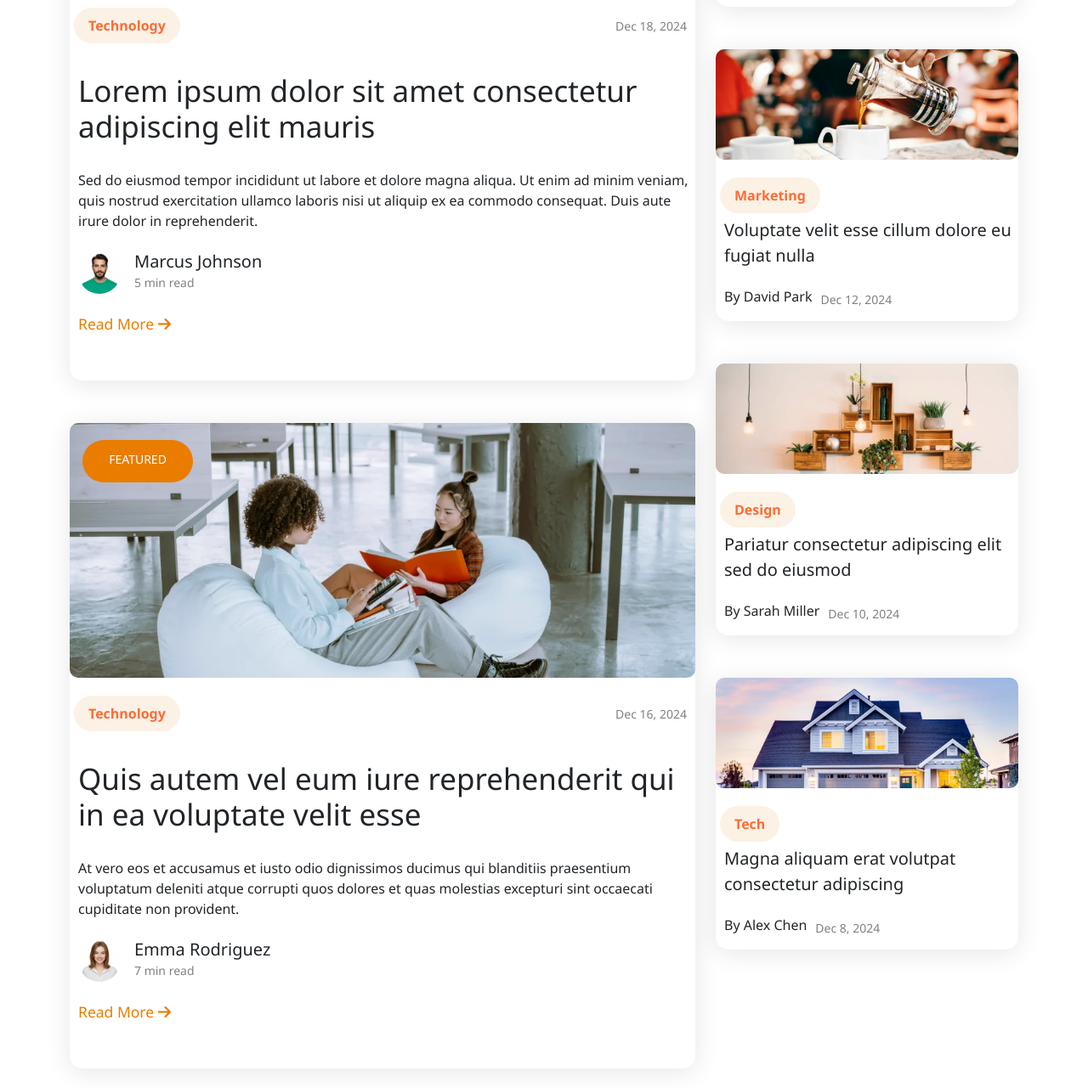
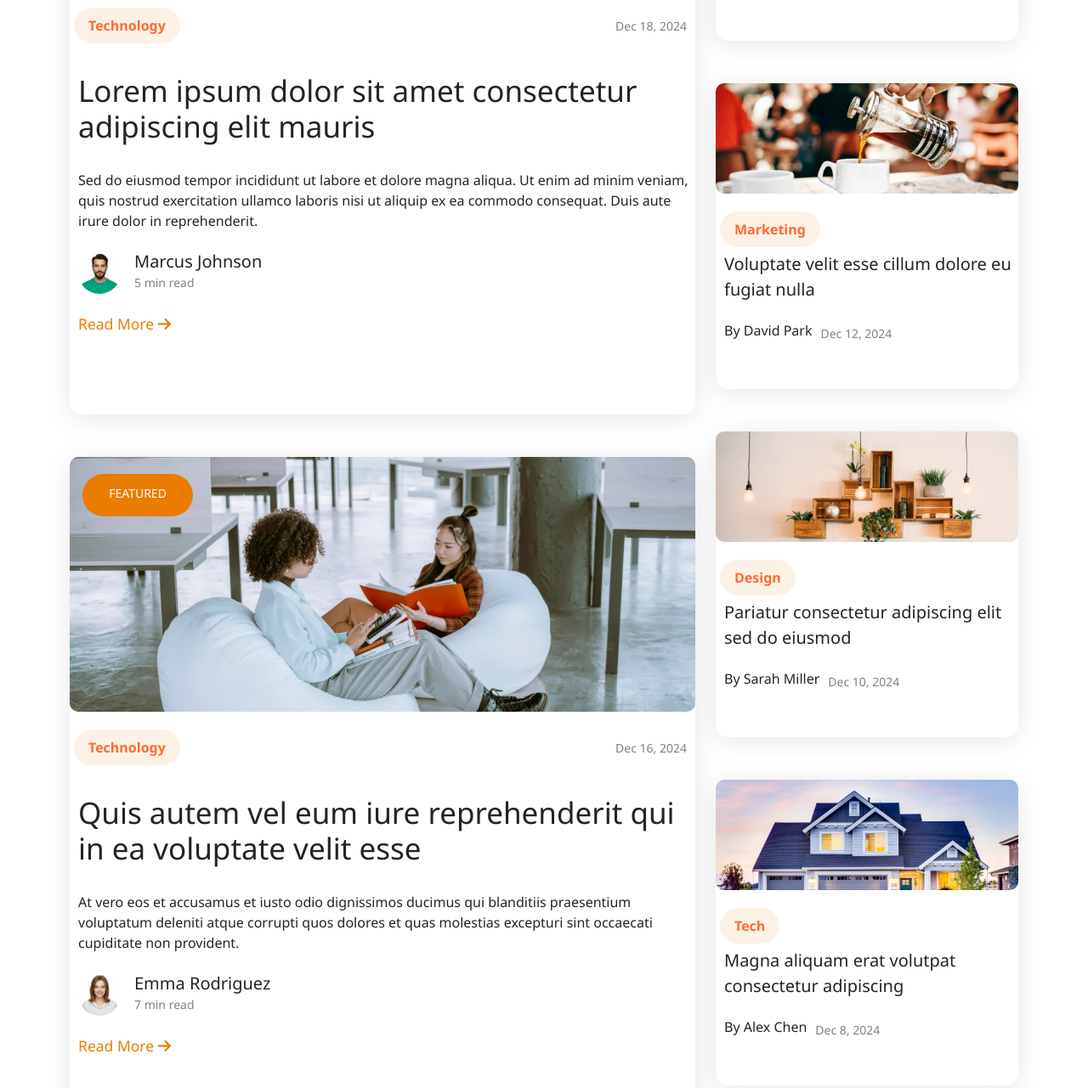
Before and after one commit to YasminAhmed1456/Strive-Webstite, a plain HTML site: page index.html in a window 1280 px wide. Shown: the part 9360-10641 px from the top of the page at 85% size. Drawn offline with nearby package versions, Linux system fonts and the light colour scheme.

Commit message:
Update website with latest changes

```diff
--- a/index.html
+++ b/index.html
@@ -1083,7 +1083,7 @@
             <!-- Left side - Image -->
             <div class="col-lg-8 mb-5 mb-lg-0">
                 <!-- Top Side -->
-                <div class="Top-Side side-left-1" style="box-shadow: 0 4px 30px rgba(0, 0, 0, 0.1); margin-bottom: 50px;border-radius: 15px; height: 85vh;min-height: 95vh;">
+                <div class="Top-Side side-left-1" style="box-shadow: 0 4px 30px rgba(0, 0, 0, 0.1); margin-bottom: 50px;border-radius: 15px; height: 88vh;min-height:100vh;">
                     <div class="position-relative ">
                     <img src="./images/blog-post-7.webp" alt="" class="img-fluid w-100" style="object-fit: cover; border-radius: 10px; height: 300px;">
 
@@ -1118,7 +1118,7 @@
                 </div>
 
                 <!-- Bottom Side -->
-                <div class="Top-Side side-left-2" style="box-shadow: 0 4px 30px rgba(0, 0, 0, 0.1); margin-bottom: 50px;border-radius: 15px; height: 85vh; min-height: 95vh;">
+                <div class="Top-Side side-left-2" style="box-shadow: 0 4px 30px rgba(0, 0, 0, 0.1); margin-bottom: 50px;border-radius: 15px; height: 88vh; min-height: 100vh;">
                     <div class="position-relative ">
                     <img src="./images/blog-post-3.webp" alt="" class="img-fluid w-100" style="object-fit: cover; border-radius: 10px; height: 300px;">
 
@@ -1160,7 +1160,7 @@
                 <!-- Content -->
                 <div class="content-right">
                     <!-- Side Right-1 -->
-                    <div class="Side-right side-right-1" style="box-shadow: 0 4px 30px rgba(0, 0, 0, 0.1); margin-bottom: 50px;border-radius: 15px; height: 40vh;">
+                    <div class="Side-right side-right-1" style="box-shadow: 0 4px 30px rgba(0, 0, 0, 0.1); margin-bottom: 50px;border-radius: 15px; height: 45vh;">
                         <div class="position-relative ">
                         <img src="./images/blog-post-5.webp" alt="" class="img-fluid w-100" style="object-fit: cover; border-radius: 10px; height: 130px;">
                     </div>
@@ -1178,7 +1178,7 @@
                     </div>
 
                     <!-- Side Right-2 -->
-                    <div class="Side-right side-right-2" style="box-shadow: 0 4px 30px rgba(0, 0, 0, 0.1); margin-bottom: 50px;border-radius: 15px; height: 40vh;">
+                    <div class="Side-right side-right-2" style="box-shadow: 0 4px 30px rgba(0, 0, 0, 0.1); margin-bottom: 50px;border-radius: 15px; height: 45vh;">
                         <div class="position-relative ">
                         <img src="./images/blog-post-9.webp" alt="" class="img-fluid w-100" style="object-fit: cover; border-radius: 10px; height: 130px;">
                     </div>
@@ -1196,7 +1196,7 @@
                     </div>
 
                     <!-- Side Right-3 -->
-                    <div class="Side-right side-right-3" style="box-shadow: 0 4px 30px rgba(0, 0, 0, 0.1); margin-bottom: 50px;border-radius: 15px; height: 40vh;">
+                    <div class="Side-right side-right-3" style="box-shadow: 0 4px 30px rgba(0, 0, 0, 0.1); margin-bottom: 50px;border-radius: 15px; height: 45vh;">
                         <div class="position-relative ">
                         <img src="./images/blog-post-6.webp" alt="" class="img-fluid w-100" style="object-fit: cover; border-radius: 10px; height: 130px;">
                     </div>
@@ -1214,7 +1214,7 @@
                     </div>
 
                     <!-- Side Right-4 -->
-                    <div class="Side-right side-right-4" style="box-shadow: 0 4px 30px rgba(0, 0, 0, 0.1); margin-bottom: 50px;border-radius: 15px; height: 40vh;">
+                    <div class="Side-right side-right-4" style="box-shadow: 0 4px 30px rgba(0, 0, 0, 0.1); margin-bottom: 50px;border-radius: 15px; height: 45vh;">
                         <div class="position-relative ">
                         <img src="./images/blog-post-8.webp" alt="" class="img-fluid w-100" style="object-fit: cover; border-radius: 10px; height: 130px;">
                     </div>
```
